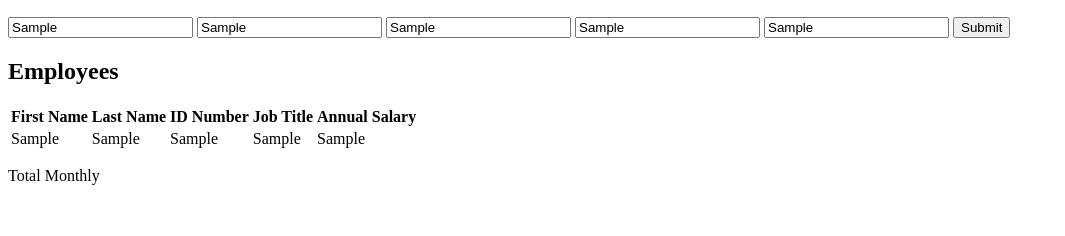
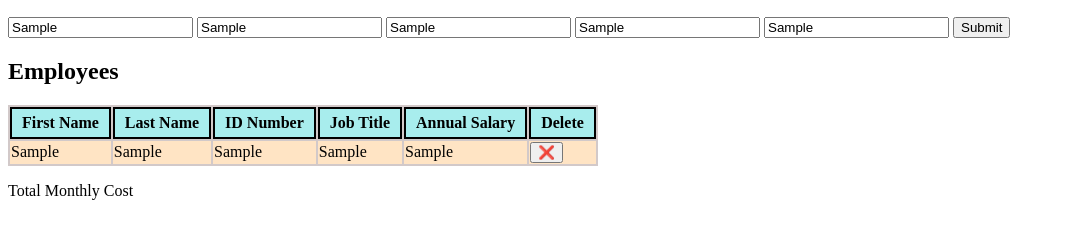
Before and after one commit to Sidewayswalker/weekend-salary-calculator, a website: page index.html in a window 1280 px wide. Both pictures are taken after typing "Sample", "Sample", "Sample", "Sample", "Sample" into the empty fields and a click on the button "Submit". Shown: the part 110-346 px from the top of the page, without its empty margins (0-1065 px from the left). Drawn offline with Linux system fonts and the light colour scheme.

Commit message:
added CSS table styling, added delete Button in Table data

```diff
--- a/index.html
+++ b/index.html
@@ -16,22 +16,27 @@
     <h2>Add Employee</h2>
       <form>
         <input
+          data-testid="firstNameInput"
           id="first name"
           placeholder="first name"
           type="text">
         <input
+          data-testid="lastNameInput"
           id="last name"
           placeholder="last name"
           type="text">
         <input
+          data-testid="idInput"
           id="id number"
           placeholder="ID number "
           type="text">
         <input
+          data-testid="titleInput"
           id="job title"
           placeholder="job title"
           type="text">
         <input
+          data-testid="annualSalaryInput"
           id="annual salary"
           placeholder="annual salary"
           type="text">
@@ -48,6 +53,7 @@
             <th>ID Number</th>
             <th>Job Title</th>
             <th>Annual Salary</th>
+            <th>Delete</th>
           </tr>
         </thead>
         </thead>
@@ -56,7 +62,7 @@
       </table>
   </main>
   <footer>
-    <p>Total Monthly</p>
+    <p>Total Monthly Cost</p>
   </footer>
 </body>
 </html>
--- a/script.js
+++ b/script.js
@@ -1,22 +1,32 @@
+
+let totalMonthlyCost = 0
+
 function createEmployee(event) {
     event.preventDefault();
 
-    let firstNameText = document.getElementById("first name").value;
-    let lastNameText = document.getElementById("last name").value;
-    let idNumberText= document.getElementById("id number").value;
-    let jobTitleText = document.getElementById("job title").value;
-    let annualSalaryText = document.getElementById("annual salary").value;
+    let firstNameInput = document.getElementById("first name").value;
+    let lastNameInput = document.getElementById("last name").value;
+    let idNumberInput = document.getElementById("id number").value;
+    let jobTitleInput = document.getElementById("job title").value;
+    let annualSalaryInput = document.getElementById("annual salary").value;
 
     let newTableRow = `
     <tr>
-      <td>${firstNameText}</td>
-      <td>${lastNameText}</td>
-      <td>${idNumberText}</td>
-      <td>${jobTitleText}</td>
-      <td>${annualSalaryText}</td>
+      <td>${firstNameInput}</td>
+      <td>${lastNameInput}</td>
+      <td>${idNumberInput}</td>
+      <td>${jobTitleInput}</td>
+      <td>${annualSalaryInput}</td>
+      <td><button onclick="deleteRow(event)">❌</button></td>
     </tr>
     `
 
     let tableLocation = document.getElementById("employeeTable");
     tableLocation.innerHTML += newTableRow
 }
+
+function deleteRow(event) {
+    let buttonclicked = event.target;
+    let toDelete = buttonclicked.parentElement.parentElement;
+    toDelete.remove();
+  }
--- a/style.css
+++ b/style.css
@@ -0,0 +1,19 @@
+h2 {
+    align-content: center;
+}
+table {
+    background-color:rgb(210, 201, 201);
+}
+th {
+    background-color:rgb(168, 237, 237);
+    border: 2px solid;
+    width: auto;
+    padding-left: 10px;
+    padding-right: 10px;
+    padding-top: 5px;
+    padding-bottom: 5px;
+  }
+td {
+    background-color:bisque;
+    border: 2px;
+}
```
